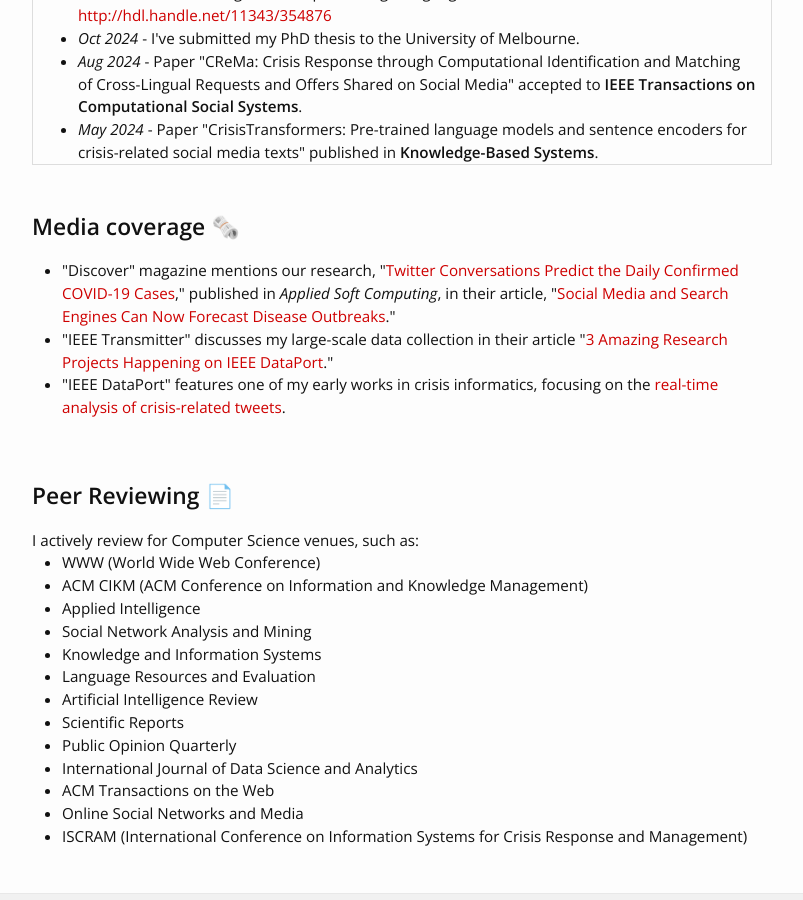
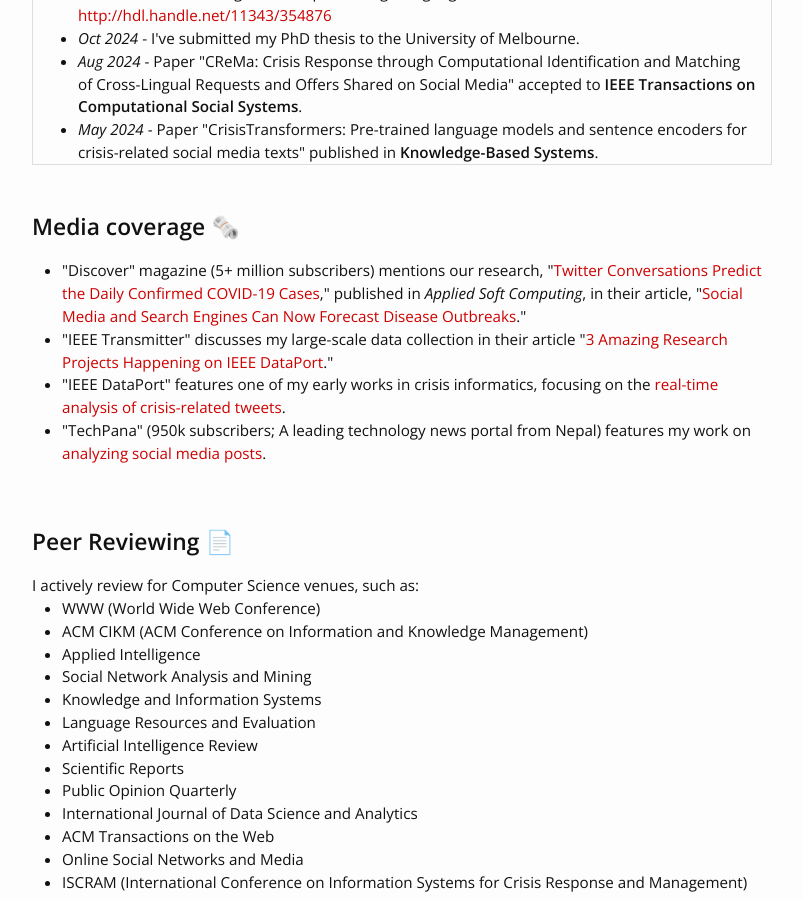
Before and after one commit to rabindralamsal/personal-site, a Jekyll site: the page built from index.html, in a window 1280 px wide and 900 px high, scrolled down 755 px. Shown: the whole window, without its empty margins (238-1041 px from the left). Built offline with Jekyll 4.4.1, drawn with Linux system fonts in a browser that asks for light colours.

Commit message:
Update index.html

```diff
--- a/index.html
+++ b/index.html
@@ -41,10 +41,10 @@
 <h2>Media coverage 🗞️</h2>
 <div class="updates">
 <ul>
-<li>"Discover" magazine mentions our research, "<a href="https://www.sciencedirect.com/science/article/pii/S1568494622006524">Twitter Conversations Predict the Daily Confirmed COVID-19 Cases</a>," published in <i>Applied Soft Computing</i>, in their article, "<a href="https://www.discovermagazine.com/technology/social-media-and-search-engines-can-now-forecast-disease-outbreaks">Social Media and Search Engines Can Now Forecast Disease Outbreaks</a>."</li>
+<li>"Discover" magazine (5+ million subscribers) mentions our research, "<a href="https://www.sciencedirect.com/science/article/pii/S1568494622006524">Twitter Conversations Predict the Daily Confirmed COVID-19 Cases</a>," published in <i>Applied Soft Computing</i>, in their article, "<a href="https://www.discovermagazine.com/technology/social-media-and-search-engines-can-now-forecast-disease-outbreaks">Social Media and Search Engines Can Now Forecast Disease Outbreaks</a>."</li>
 <li>"IEEE Transmitter" discusses my large-scale data collection in their article "<a href="https://transmitter.ieee.org/3-amazing-research-projects-happening-on-ieee-dataport/">3 Amazing Research Projects Happening on IEEE DataPort</a>."</li>
 <li>"IEEE DataPort" features one of my early works in crisis informatics, focusing on the <a href="https://ieee-dataport.org/why-ieee-dataport/rapidly-analyzing-and-classifying-crisis-related-tweets">real-time analysis of crisis-related tweets</a>.</li>
-
+<li> "TechPana" (950k subscribers; A leading technology news portal from Nepal) features my work on <a href="https://techpana.com/2020/12734/">analyzing social media posts</a>. </li>
 </div>
 
 
```
